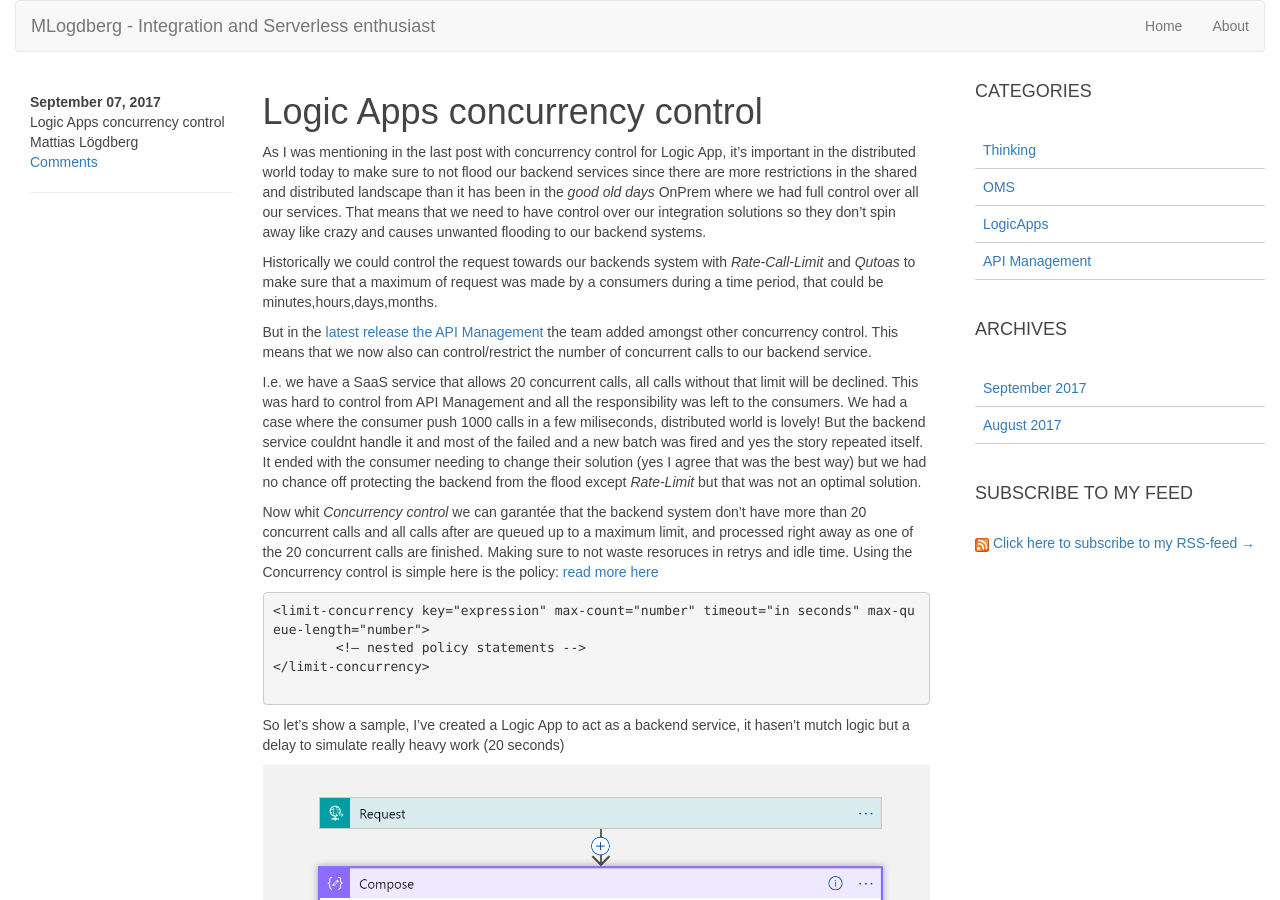
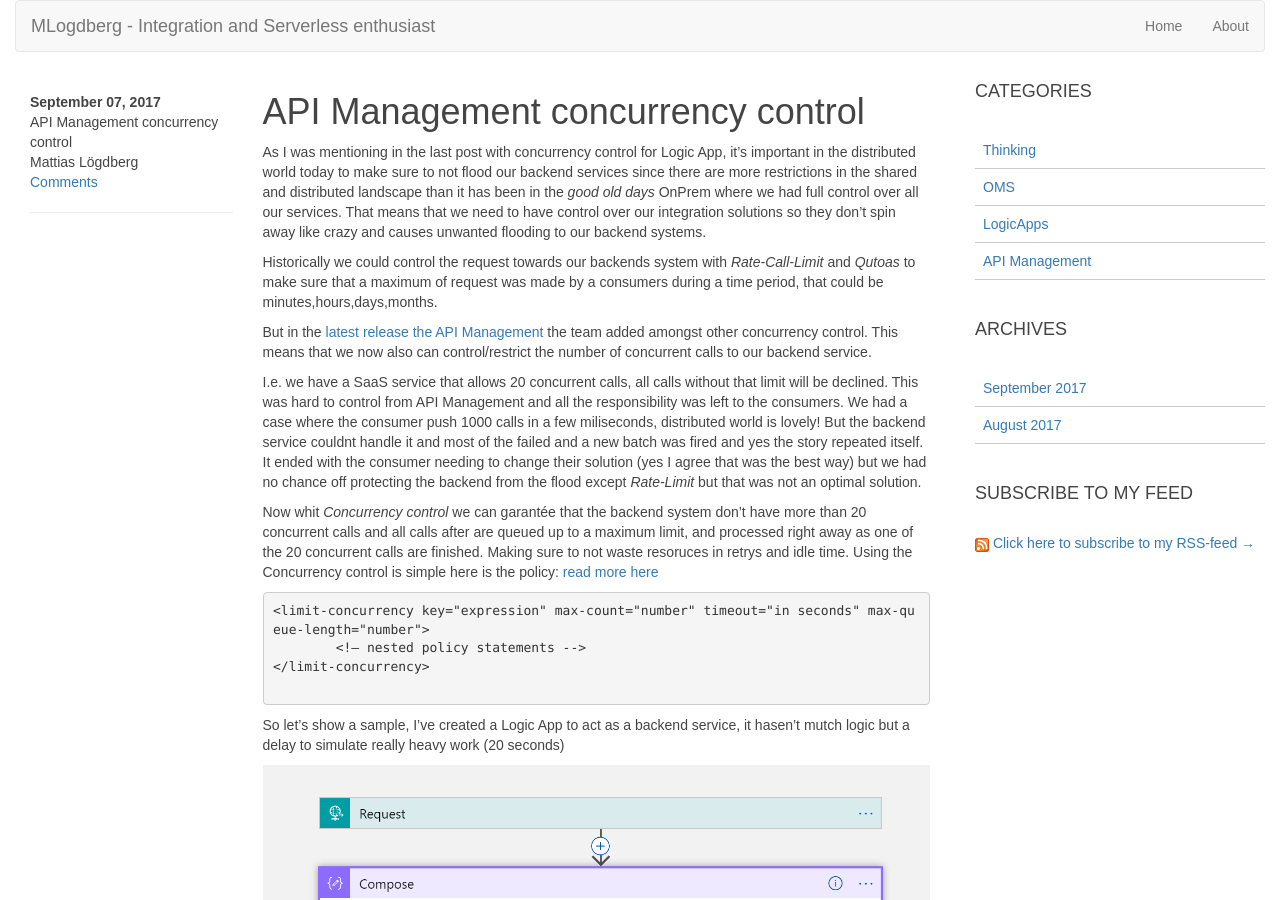
Before and after one commit to MLogdberg/mlogdberg.github.io, a Jekyll site: the page built from _posts/2017-09-07-APIManagement-concurrency-control.md, in a window 1280 px wide and 900 px high. Built offline with Jekyll 4.4.1, drawn with Linux system fonts in a browser that asks for light colours; nearby versions of some CDN libraries; some web fonts are replaced; comment, search, counter and statistics services are not loaded.

Commit message:
new post apim concurrency

```diff
--- a/_posts/2017-09-07-APIManagement-concurrency-control.md
+++ b/_posts/2017-09-07-APIManagement-concurrency-control.md
@@ -1,6 +1,6 @@
 ---
 layout: post
-title: Logic Apps concurrency control
+title: API Management concurrency control
 author: Mattias Lögdberg
 tags: [API Management, Integration]
 categories: [API Management]
```
